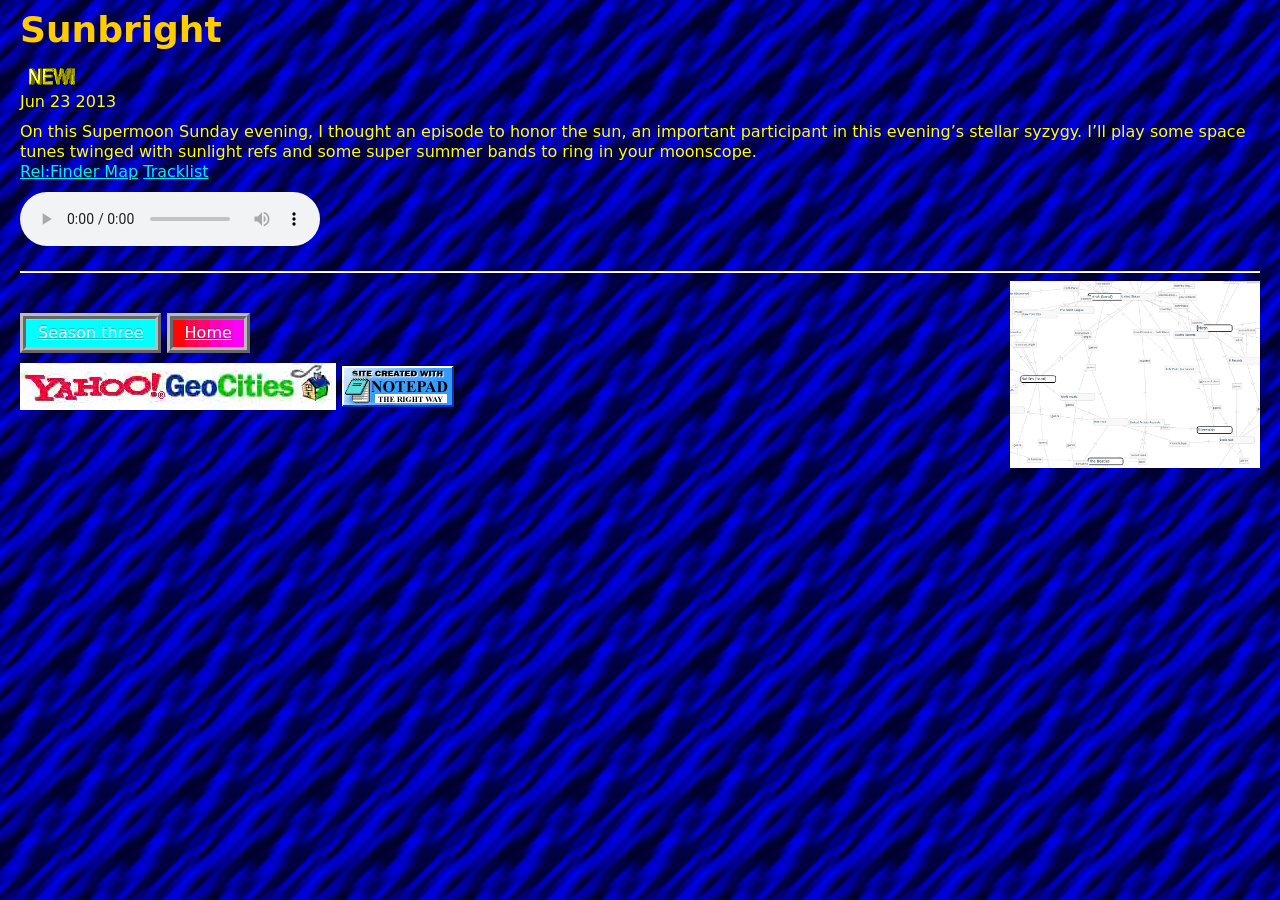
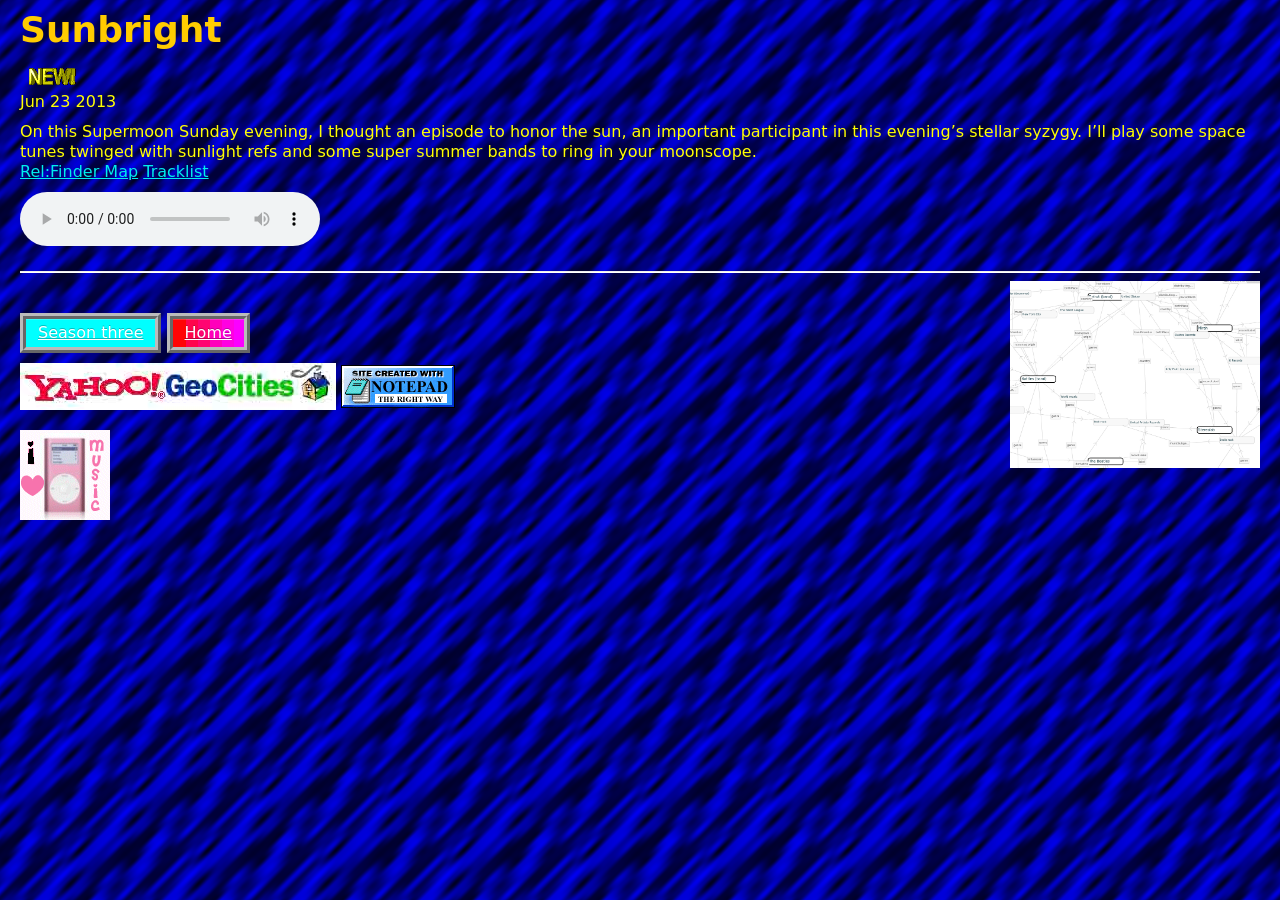
Before and after one commit to auremoser/stereosemantics, a Jekyll site: the page built from _posts/2013-06-23-sunbright.html, in a window 1280 px wide. Built offline with Jekyll 4.4.1, drawn with Linux system fonts in a browser that asks for light colours.

Commit message:
added ipodgif and fixed brkn img in seas 3

```diff
--- a/_layouts/season03.html
+++ b/_layouts/season03.html
@@ -1,7 +1,7 @@
 ---
 layout: default
 ---
-	<link rel="stylesheet" href="{{ site.baseurl }}/css/season01.css">
+	<link rel="stylesheet" href="{{ "/css/season01.css" | prepend: site.baseurl }}">
 </head>
 <body>
 	<div class="container-fluid">
@@ -34,9 +34,11 @@ layout: default
 
 			<hr>
 			<br>
+			{% if page.episode %}
 				<a href="{{ site.baseurl }}/img/s03/rel-finder/ep{{ page.episode | plus: 100 | replace_first: '1', '' }}.png">
 						<img class="rel-finder-map" src="{{ site.baseurl }}/img/s03/rel-finder/ep{{ page.episode | plus: 100 | replace_first: '1', '' }}.png">
 				</a>
+			{% endif %}
 
 			<p>
 			{% if page.episode %}
@@ -47,6 +49,10 @@ layout: default
 
 		<img src="{{ site.base_url }}/img/s01/geocities.jpg">
 		<img src="{{ site.base_url }}/img/s01/notepad.gif">
+		<br>
+		<br>
+		<img src="{{ site.base_url }}/img/s03/ipod42.gif">
+
 
 		</div>
 	</div>
```
